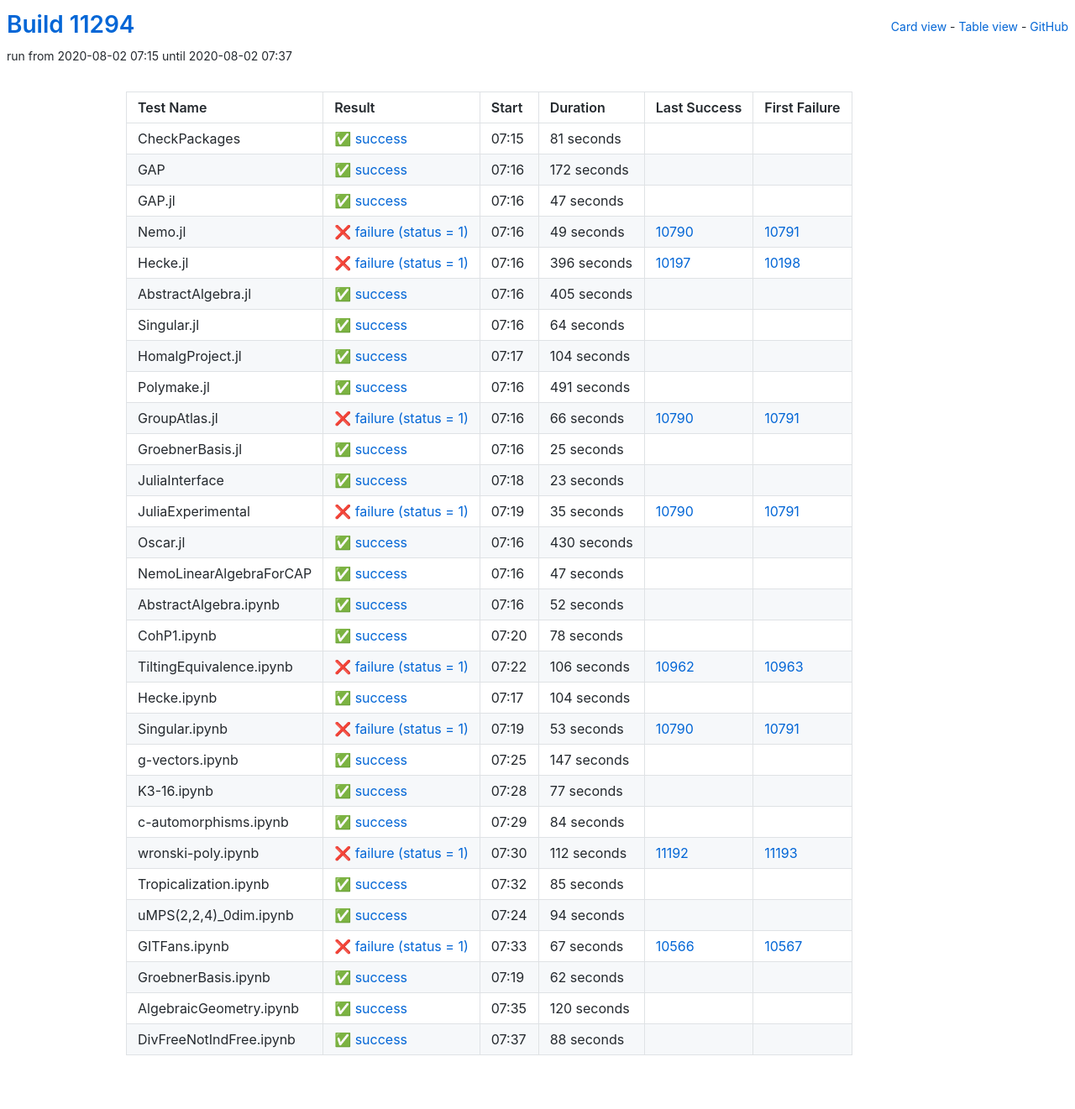
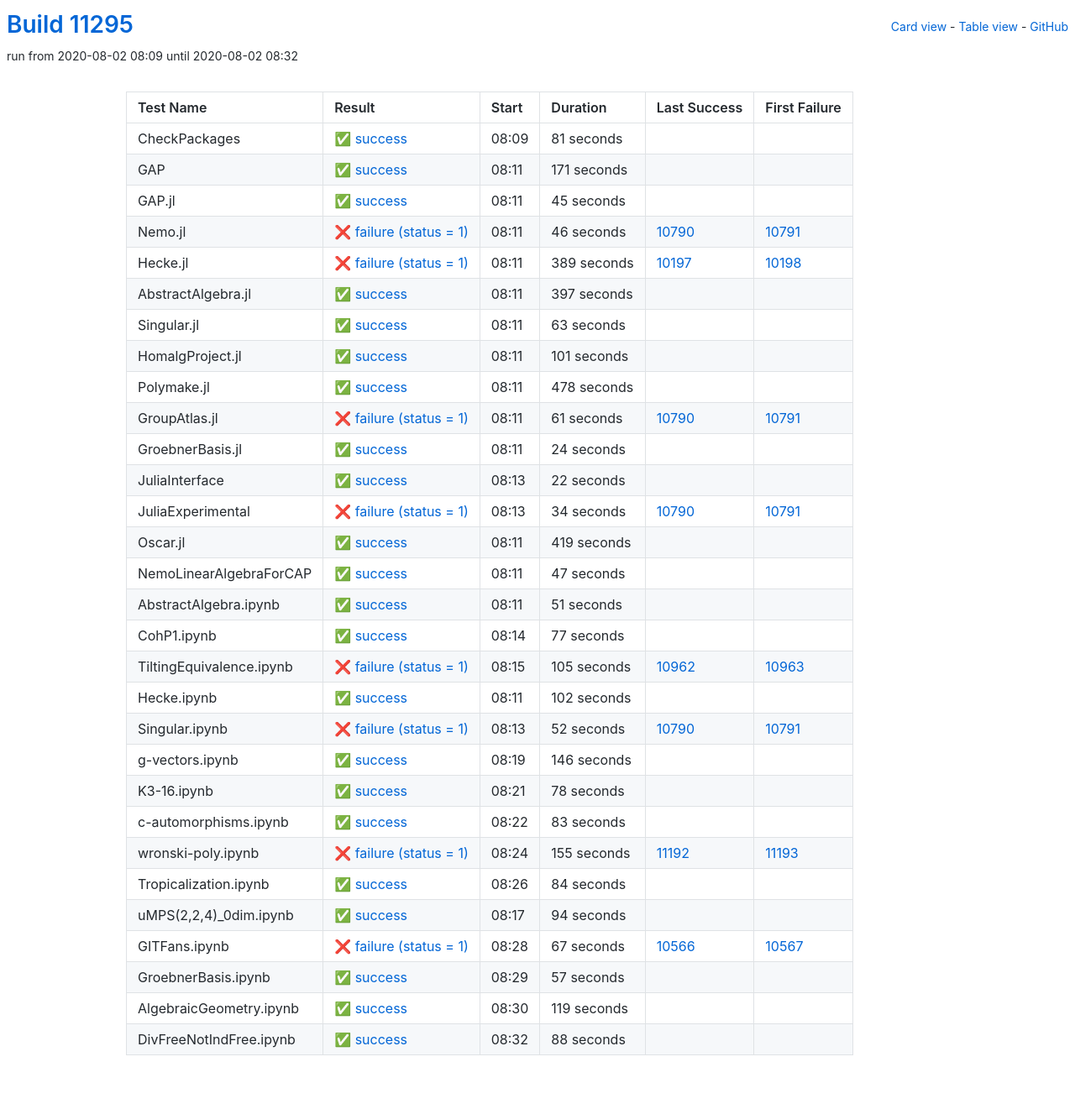
Before and after one commit to oscar-system/oscar-ci-status, a Jekyll site: the page built from table.html, in a window 1280 px wide. Shown: the whole page at 84% size. Built offline with Jekyll 4.4.1, drawn with Linux system fonts in a browser that asks for light colours.

Commit message:
Build #11295

```diff
--- a/_data/ci.yml
+++ b/_data/ci.yml
@@ -1,6 +1,6 @@
 ---
-build: 11294
-build_url: https://oscarci.mathematik.uni-kl.de/job/oscar/11294/
+build: 11295
+build_url: https://oscarci.mathematik.uni-kl.de/job/oscar/11295/
 job: oscar
 organization: oscar-system
 repo: oscar-ci-status
@@ -8,8 +8,8 @@
 tests:
 - name: CheckPackages
   id: checkpackages
-  log: https://oscarci.mathematik.uni-kl.de/job/oscar/11294/artifact/logs/build-11294/CheckPackages.log
-  start: 2020-08-02 07:15
+  log: https://oscarci.mathematik.uni-kl.de/job/oscar/11295/artifact/logs/build-11295/CheckPackages.log
+  start: 2020-08-02 08:09
   success: true
   exitcode: 0
   status: success
@@ -20,164 +20,164 @@
   first_failure_url:
 - name: GAP
   id: gap
-  log: https://oscarci.mathematik.uni-kl.de/job/oscar/11294/artifact/logs/build-11294/GAP.log
-  start: 2020-08-02 07:16
+  log: https://oscarci.mathematik.uni-kl.de/job/oscar/11295/artifact/logs/build-11295/GAP.log
+  start: 2020-08-02 08:11
   success: true
   exitcode: 0
   status: success
-  duration: 172
+  duration: 171
   last_success: false
   last_success_url:
   first_failure: false
   first_failure_url:
 - name: GAP.jl
   id: gap-jl
-  log: https://oscarci.mathematik.uni-kl.de/job/oscar/11294/artifact/logs/build-11294/GAP.jl.log
-  start: 2020-08-02 07:16
+  log: https://oscarci.mathematik.uni-kl.de/job/oscar/11295/artifact/logs/build-11295/GAP.jl.log
+  start: 2020-08-02 08:11
   success: true
   exitcode: 0
   status: success
-  duration: 47
+  duration: 45
   last_success: false
   last_success_url:
   first_failure: false
   first_failure_url:
 - name: Nemo.jl
   id: nemo-jl
-  log: https://oscarci.mathematik.uni-kl.de/job/oscar/11294/artifact/logs/build-11294/Nemo.jl.log
-  start: 2020-08-02 07:16
+  log: https://oscarci.mathematik.uni-kl.de/job/oscar/11295/artifact/logs/build-11295/Nemo.jl.log
+  start: 2020-08-02 08:11
   success: false
   exitcode: 1
   status: failure
-  duration: 49
+  duration: 46
   last_success: 10790
   last_success_url: https://oscarci.mathematik.uni-kl.de/job/oscar/10790/
   first_failure: 10791
   first_failure_url: https://oscarci.mathematik.uni-kl.de/job/oscar/10791/
 - name: Hecke.jl
   id: hecke-jl
-  log: https://oscarci.mathematik.uni-kl.de/job/oscar/11294/artifact/logs/build-11294/Hecke.jl.log
-  start: 2020-08-02 07:16
+  log: https://oscarci.mathematik.uni-kl.de/job/oscar/11295/artifact/logs/build-11295/Hecke.jl.log
+  start: 2020-08-02 08:11
   success: false
   exitcode: 1
   status: failure
-  duration: 396
+  duration: 389
   last_success: 10197
   last_success_url: https://oscarci.mathematik.uni-kl.de/job/oscar/10197/
   first_failure: 10198
   first_failure_url: https://oscarci.mathematik.uni-kl.de/job/oscar/10198/
 - name: AbstractAlgebra.jl
   id: abstractalgebra-jl
-  log: https://oscarci.mathematik.uni-kl.de/job/oscar/11294/artifact/logs/build-11294/AbstractAlgebra.jl.log
-  start: 2020-08-02 07:16
+  log: https://oscarci.mathematik.uni-kl.de/job/oscar/11295/artifact/logs/build-11295/AbstractAlgebra.jl.log
+  start: 2020-08-02 08:11
   success: true
   exitcode: 0
   status: success
-  duration: 405
+  duration: 397
   last_success: false
   last_success_url:
   first_failure: false
   first_failure_url:
 - name: Singular.jl
   id: singular-jl
-  log: https://oscarci.mathematik.uni-kl.de/job/oscar/11294/artifact/logs/build-11294/Singular.jl.log
-  start: 2020-08-02 07:16
+  log: https://oscarci.mathematik.uni-kl.de/job/oscar/11295/artifact/logs/build-11295/Singular.jl.log
+  start: 2020-08-02 08:11
   success: true
   exitcode: 0
   status: success
-  duration: 64
+  duration: 63
   last_success: false
   last_success_url:
   first_failure: false
   first_failure_url:
 - name: HomalgProject.jl
   id: homalgproject-jl
-  log: https://oscarci.mathematik.uni-kl.de/job/oscar/11294/artifact/logs/build-11294/HomalgProject.jl.log
-  start: 2020-08-02 07:17
+  log: https://oscarci.mathematik.uni-kl.de/job/oscar/11295/artifact/logs/build-11295/HomalgProject.jl.log
+  start: 2020-08-02 08:11
   success: true
   exitcode: 0
   status: success
-  duration: 104
+  duration: 101
   last_success: false
   last_success_url:
   first_failure: false
   first_failure_url:
 - name: Polymake.jl
   id: polymake-jl
-  log: https://oscarci.mathematik.uni-kl.de/job/oscar/11294/artifact/logs/build-11294/Polymake.jl.log
-  start: 2020-08-02 07:16
+  log: https://oscarci.mathematik.uni-kl.de/job/oscar/11295/artifact/logs/build-11295/Polymake.jl.log
+  start: 2020-08-02 08:11
   success: true
   exitcode: 0
   status: success
-  duration: 491
+  duration: 478
   last_success: false
   last_success_url:
   first_failure: false
   first_failure_url:
 - name: GroupAtlas.jl
   id: groupatlas-jl
-  log: https://oscarci.mathematik.uni-kl.de/job/oscar/11294/artifact/logs/build-11294/GroupAtlas.jl.log
-  start: 2020-08-02 07:16
+  log: https://oscarci.mathematik.uni-kl.de/job/oscar/11295/artifact/logs/build-11295/GroupAtlas.jl.log
+  start: 2020-08-02 08:11
   success: false
   exitcode: 1
   status: failure
-  duration: 66
+  duration: 61
   last_success: 10790
   last_success_url: https://oscarci.mathematik.uni-kl.de/job/oscar/10790/
   first_failure: 10791
   first_failure_url: https://oscarci.mathematik.uni-kl.de/job/oscar/10791/
 - name: GroebnerBasis.jl
   id: groebnerbasis-jl
-  log: https://oscarci.mathematik.uni-kl.de/job/oscar/11294/artifact/logs/build-11294/GroebnerBasis.jl.log
-  start: 2020-08-02 07:16
+  log: https://oscarci.mathematik.uni-kl.de/job/oscar/11295/artifact/logs/build-11295/GroebnerBasis.jl.log
+  start: 2020-08-02 08:11
   success: true
   exitcode: 0
   status: success
-  duration: 25
+  duration: 24
   last_success: false
   last_success_url:
   first_failure: false
   first_failure_url:
 - name: JuliaInterface
   id: juliainterface
-  log: https://oscarci.mathematik.uni-kl.de/job/oscar/11294/artifact/logs/build-11294/JuliaInterface.log
-  start: 2020-08-02 07:18
+  log: https://oscarci.mathematik.uni-kl.de/job/oscar/11295/artifact/logs/build-11295/JuliaInterface.log
+  start: 2020-08-02 08:13
   success: true
   exitcode: 0
   status: success
-  duration: 23
+  duration: 22
   last_success: false
   last_success_url:
   first_failure: false
   first_failure_url:
 - name: JuliaExperimental
   id: juliaexperimental
-  log: https://oscarci.mathematik.uni-kl.de/job/oscar/11294/artifact/logs/build-11294/JuliaExperimental.log
-  start: 2020-08-02 07:19
+  log: https://oscarci.mathematik.uni-kl.de/job/oscar/11295/artifact/logs/build-11295/JuliaExperimental.log
+  start: 2020-08-02 08:13
   success: false
   exitcode: 1
   status: failure
-  duration: 35
+  duration: 34
   last_success: 10790
   last_success_url: https://oscarci.mathematik.uni-kl.de/job/oscar/10790/
   first_failure: 10791
   first_failure_url: https://oscarci.mathematik.uni-kl.de/job/oscar/10791/
 - name: Oscar.jl
   id: oscar-jl
-  log: https://oscarci.mathematik.uni-kl.de/job/oscar/11294/artifact/logs/build-11294/Oscar.jl.log
-  start: 2020-08-02 07:16
+  log: https://oscarci.mathematik.uni-kl.de/job/oscar/11295/artifact/logs/build-11295/Oscar.jl.log
+  start: 2020-08-02 08:11
   success: true
   exitcode: 0
   status: success
-  duration: 430
+  duration: 419
   last_success: false
   last_success_url:
   first_failure: false
   first_failure_url:
 - name: NemoLinearAlgebraForCAP
   id: nemolinearalgebraforcap
-  log: https://oscarci.mathematik.uni-kl.de/job/oscar/11294/artifact/logs/build-11294/NemoLinearAlgebraForCAP.log
-  start: 2020-08-02 07:16
+  log: https://oscarci.mathematik.uni-kl.de/job/oscar/11295/artifact/logs/build-11295/NemoLinearAlgebraForCAP.log
+  start: 2020-08-02 08:11
   success: true
   exitcode: 0
   status: success
@@ -188,20 +188,80 @@
   first_failure_url:
 - name: AbstractAlgebra.ipynb
   id: abstractalgebra-ipynb
-  log: https://oscarci.mathematik.uni-kl.de/job/oscar/11294/artifact/logs/build-11294/AbstractAlgebra.ipynb.log
-  start: 2020-08-02 07:16
+  log: https://oscarci.mathematik.uni-kl.de/job/oscar/11295/artifact/logs/build-11295/AbstractAlgebra.ipynb.log
+  start: 2020-08-02 08:11
   success: true
   exitcode: 0
   status: success
-  duration: 52
+  duration: 51
   last_success: false
   last_success_url:
   first_failure: false
   first_failure_url:
 - name: CohP1.ipynb
   id: cohp1-ipynb
-  log: https://oscarci.mathematik.uni-kl.de/job/oscar/11294/artifact/logs/build-11294/CohP1.ipynb.log
-  start: 2020-08-02 07:20
+  log: https://oscarci.mathematik.uni-kl.de/job/oscar/11295/artifact/logs/build-11295/CohP1.ipynb.log
+  start: 2020-08-02 08:14
+  success: true
+  exitcode: 0
+  status: success
+  duration: 77
+  last_success: false
+  last_success_url:
+  first_failure: false
+  first_failure_url:
+- name: TiltingEquivalence.ipynb
+  id: tiltingequivalence-ipynb
+  log: https://oscarci.mathematik.uni-kl.de/job/oscar/11295/artifact/logs/build-11295/TiltingEquivalence.ipynb.log
+  start: 2020-08-02 08:15
+  success: false
+  exitcode: 1
+  status: failure
+  duration: 105
+  last_success: 10962
+  last_success_url: https://oscarci.mathematik.uni-kl.de/job/oscar/10962/
+  first_failure: 10963
+  first_failure_url: https://oscarci.mathematik.uni-kl.de/job/oscar/10963/
+- name: Hecke.ipynb
+  id: hecke-ipynb
+  log: https://oscarci.mathematik.uni-kl.de/job/oscar/11295/artifact/logs/build-11295/Hecke.ipynb.log
+  start: 2020-08-02 08:11
+  success: true
+  exitcode: 0
+  status: success
+  duration: 102
+  last_success: false
+  last_success_url:
+  first_failure: false
+  first_failure_url:
+- name: Singular.ipynb
+  id: singular-ipynb
+  log: https://oscarci.mathematik.uni-kl.de/job/oscar/11295/artifact/logs/build-11295/Singular.ipynb.log
+  start: 2020-08-02 08:13
+  success: false
+  exitcode: 1
+  status: failure
+  duration: 52
+  last_success: 10790
+  last_success_url: https://oscarci.mathematik.uni-kl.de/job/oscar/10790/
+  first_failure: 10791
+  first_failure_url: https://oscarci.mathematik.uni-kl.de/job/oscar/10791/
+- name: g-vectors.ipynb
+  id: g-vectors-ipynb
+  log: https://oscarci.mathematik.uni-kl.de/job/oscar/11295/artifact/logs/build-11295/g-vectors.ipynb.log
+  start: 2020-08-02 08:19
+  success: true
+  exitcode: 0
+  status: success
+  duration: 146
+  last_success: false
+  last_success_url:
+  first_failure: false
+  first_failure_url:
+- name: K3-16.ipynb
+  id: k3-16-ipynb
+  log: https://oscarci.mathematik.uni-kl.de/job/oscar/11295/artifact/logs/build-11295/K3-16.ipynb.log
+  start: 2020-08-02 08:21
   success: true
   exitcode: 0
   status: success
@@ -210,70 +270,34 @@
   last_success_url:
   first_failure: false
   first_failure_url:
-- name: TiltingEquivalence.ipynb
-  id: tiltingequivalence-ipynb
-  log: https://oscarci.mathematik.uni-kl.de/job/oscar/11294/artifact/logs/build-11294/TiltingEquivalence.ipynb.log
-  start: 2020-08-02 07:22
-  success: false
-  exitcode: 1
-  status: failure
-  duration: 106
-  last_success: 10962
-  last_success_url: https://oscarci.mathematik.uni-kl.de/job/oscar/10962/
-  first_failure: 10963
-  first_failure_url: https://oscarci.mathematik.uni-kl.de/job/oscar/10963/
-- name: Hecke.ipynb
-  id: hecke-ipynb
-  log: https://oscarci.mathematik.uni-kl.de/job/oscar/11294/artifact/logs/build-11294/Hecke.ipynb.log
-  start: 2020-08-02 07:17
+- name: c-automorphisms.ipynb
+  id: c-automorphisms-ipynb
+  log: https://oscarci.mathematik.uni-kl.de/job/oscar/11295/artifact/logs/build-11295/c-automorphisms.ipynb.log
+  start: 2020-08-02 08:22
   success: true
   exitcode: 0
   status: success
-  duration: 104
+  duration: 83
   last_success: false
   last_success_url:
   first_failure: false
   first_failure_url:
-- name: Singular.ipynb
-  id: singular-ipynb
-  log: https://oscarci.mathematik.uni-kl.de/job/oscar/11294/artifact/logs/build-11294/Singular.ipynb.log
-  start: 2020-08-02 07:19
+- name: wronski-poly.ipynb
+  id: wronski-poly-ipynb
+  log: https://oscarci.mathematik.uni-kl.de/job/oscar/11295/artifact/logs/build-11295/wronski-poly.ipynb.log
+  start: 2020-08-02 08:24
   success: false
   exitcode: 1
   status: failure
-  duration: 53
-  last_success: 10790
-  last_success_url: https://oscarci.mathematik.uni-kl.de/job/oscar/10790/
-  first_failure: 10791
-  first_failure_url: https://oscarci.mathematik.uni-kl.de/job/oscar/10791/
-- name: g-vectors.ipynb
-  id: g-vectors-ipynb
-  log: https://oscarci.mathematik.uni-kl.de/job/oscar/11294/artifact/logs/build-11294/g-vectors.ipynb.log
-  start: 2020-08-02 07:25
-  success: true
-  exitcode: 0
-  status: success
-  duration: 147
-  last_success: false
-  last_success_url:
-  first_failure: false
-  first_failure_url:
-- name: K3-16.ipynb
-  id: k3-16-ipynb
-  log: https://oscarci.mathematik.uni-kl.de/job/oscar/11294/artifact/logs/build-11294/K3-16.ipynb.log
-  start: 2020-08-02 07:28
-  success: true
-  exitcode: 0
-  status: success
-  duration: 77
-  last_success: false
-  last_success_url:
-  first_failure: false
-  first_failure_url:
-- name: c-automorphisms.ipynb
-  id: c-automorphisms-ipynb
-  log: https://oscarci.mathematik.uni-kl.de/job/oscar/11294/artifact/logs/build-11294/c-automorphisms.ipynb.log
-  start: 2020-08-02 07:29
+  duration: 155
+  last_success: 11192
+  last_success_url: https://oscarci.mathematik.uni-kl.de/job/oscar/11192/
+  first_failure: 11193
+  first_failure_url: https://oscarci.mathematik.uni-kl.de/job/oscar/11193/
+- name: Tropicalization.ipynb
+  id: tropicalization-ipynb
+  log: https://oscarci.mathematik.uni-kl.de/job/oscar/11295/artifact/logs/build-11295/Tropicalization.ipynb.log
+  start: 2020-08-02 08:26
   success: true
   exitcode: 0
   status: success
@@ -282,34 +306,10 @@
   last_success_url:
   first_failure: false
   first_failure_url:
-- name: wronski-poly.ipynb
-  id: wronski-poly-ipynb
-  log: https://oscarci.mathematik.uni-kl.de/job/oscar/11294/artifact/logs/build-11294/wronski-poly.ipynb.log
-  start: 2020-08-02 07:30
-  success: false
-  exitcode: 1
-  status: failure
-  duration: 112
-  last_success: 11192
-  last_success_url: https://oscarci.mathematik.uni-kl.de/job/oscar/11192/
-  first_failure: 11193
-  first_failure_url: https://oscarci.mathematik.uni-kl.de/job/oscar/11193/
-- name: Tropicalization.ipynb
-  id: tropicalization-ipynb
-  log: https://oscarci.mathematik.uni-kl.de/job/oscar/11294/artifact/logs/build-11294/Tropicalization.ipynb.log
-  start: 2020-08-02 07:32
-  success: true
-  exitcode: 0
-  status: success
-  duration: 85
-  last_success: false
-  last_success_url:
-  first_failure: false
-  first_failure_url:
 - name: uMPS(2,2,4)_0dim.ipynb
   id: umps-2-2-4-0dim-ipynb
-  log: https://oscarci.mathematik.uni-kl.de/job/oscar/11294/artifact/logs/build-11294/uMPS-2-2-4-_0dim.ipynb.log
-  start: 2020-08-02 07:24
+  log: https://oscarci.mathematik.uni-kl.de/job/oscar/11295/artifact/logs/build-11295/uMPS-2-2-4-_0dim.ipynb.log
+  start: 2020-08-02 08:17
   success: true
   exitcode: 0
   status: success
@@ -320,8 +320,8 @@
   first_failure_url:
 - name: GITFans.ipynb
   id: gitfans-ipynb
-  log: https://oscarci.mathematik.uni-kl.de/job/oscar/11294/artifact/logs/build-11294/GITFans.ipynb.log
-  start: 2020-08-02 07:33
+  log: https://oscarci.mathematik.uni-kl.de/job/oscar/11295/artifact/logs/build-11295/GITFans.ipynb.log
+  start: 2020-08-02 08:28
   success: false
   exitcode: 1
   status: failure
@@ -332,32 +332,32 @@
   first_failure_url: https://oscarci.mathematik.uni-kl.de/job/oscar/10567/
 - name: GroebnerBasis.ipynb
   id: groebnerbasis-ipynb
-  log: https://oscarci.mathematik.uni-kl.de/job/oscar/11294/artifact/logs/build-11294/GroebnerBasis.ipynb.log
-  start: 2020-08-02 07:19
+  log: https://oscarci.mathematik.uni-kl.de/job/oscar/11295/artifact/logs/build-11295/GroebnerBasis.ipynb.log
+  start: 2020-08-02 08:29
   success: true
   exitcode: 0
   status: success
-  duration: 62
+  duration: 57
   last_success: false
   last_success_url:
   first_failure: false
   first_failure_url:
 - name: AlgebraicGeometry.ipynb
   id: algebraicgeometry-ipynb
-  log: https://oscarci.mathematik.uni-kl.de/job/oscar/11294/artifact/logs/build-11294/AlgebraicGeometry.ipynb.log
-  start: 2020-08-02 07:35
+  log: https://oscarci.mathematik.uni-kl.de/job/oscar/11295/artifact/logs/build-11295/AlgebraicGeometry.ipynb.log
+  start: 2020-08-02 08:30
   success: true
   exitcode: 0
   status: success
-  duration: 120
+  duration: 119
   last_success: false
   last_success_url:
   first_failure: false
   first_failure_url:
 - name: DivFreeNotIndFree.ipynb
   id: divfreenotindfree-ipynb
-  log: https://oscarci.mathematik.uni-kl.de/job/oscar/11294/artifact/logs/build-11294/DivFreeNotIndFree.ipynb.log
-  start: 2020-08-02 07:37
+  log: https://oscarci.mathematik.uni-kl.de/job/oscar/11295/artifact/logs/build-11295/DivFreeNotIndFree.ipynb.log
+  start: 2020-08-02 08:32
   success: true
   exitcode: 0
   status: success
```
Also changed, not shown: README.md.
